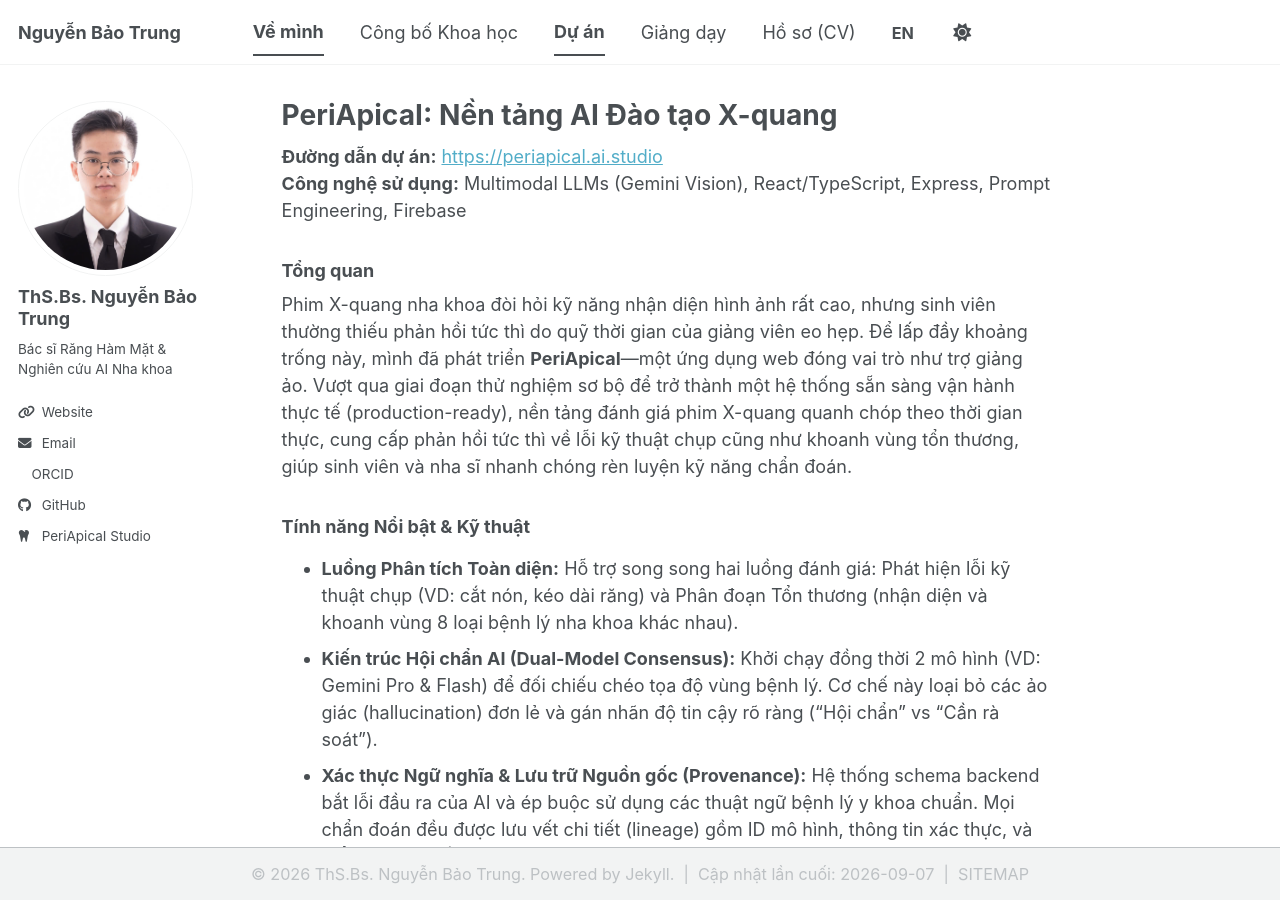
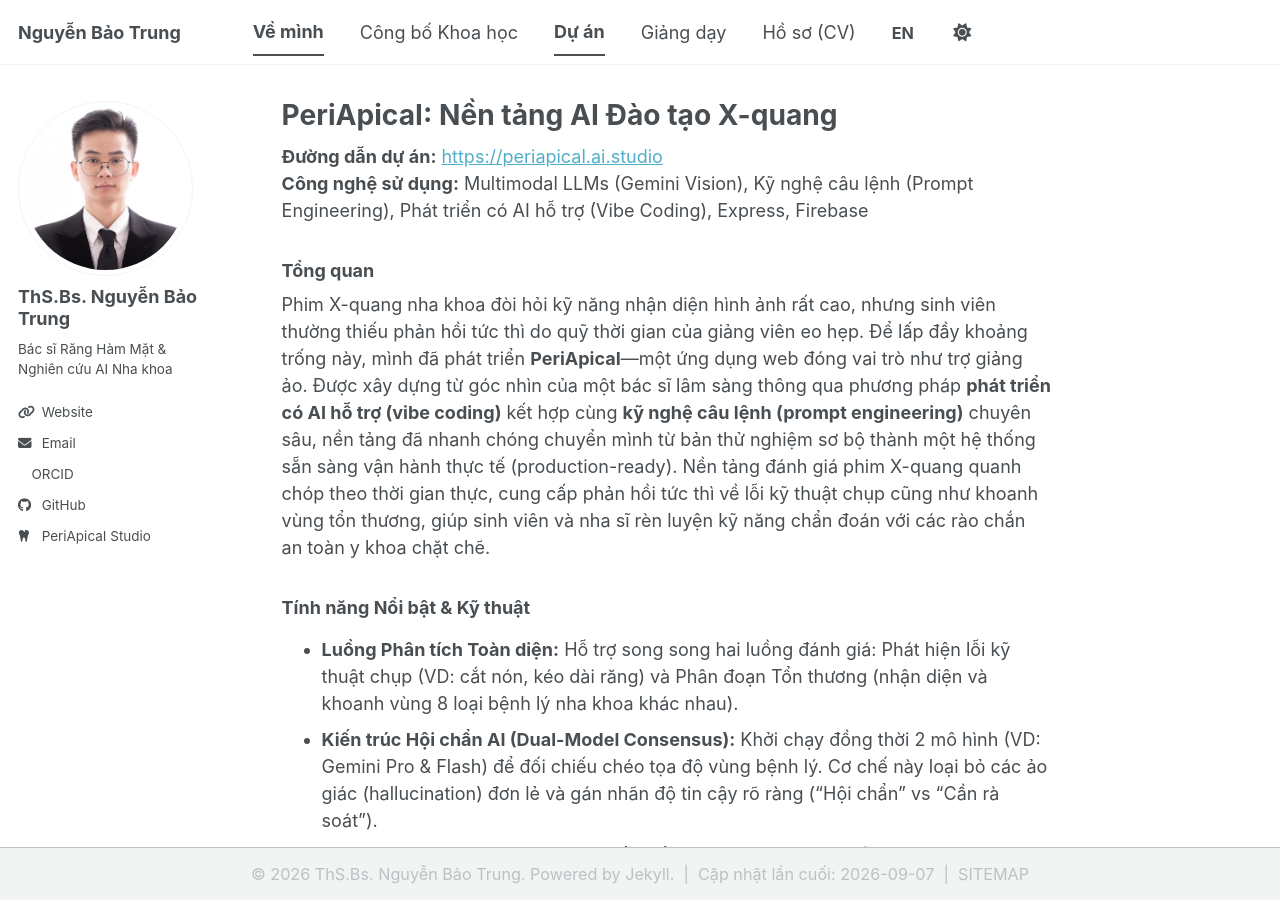
Before and after one commit to trungnb/trungnb.github.io, a Jekyll site: the page built from _portfolio/portfolio-1-periapical-vi.md, in a window 1280 px wide and 900 px high. Built offline with Jekyll 4.4.1, drawn with Linux system fonts in a browser that asks for light colours; a style sheet for code colours, icons or effects is not loaded.

Commit message:
docs: highlight vibe coding and prompt engineering methodology in PeriApicaI portfolio

```diff
--- a/_portfolio/portfolio-1-periapical-vi.md
+++ b/_portfolio/portfolio-1-periapical-vi.md
@@ -1,16 +1,16 @@
 ---
 title: "PeriApicaI: Nền tảng AI Đào tạo X-quang"
-excerpt: "Nền tảng lâm sàng tương tác sử dụng LLM Đa phương thức (Gemini Vision) để phân tích lỗi X-quang và khoanh vùng tổn thương.<br/><img src='https://img.shields.io/badge/Live_App-periapical.ai.studio-blue'>"
+excerpt: "Nền tảng lâm sàng tương tác sử dụng LLM Đa phương thức (Gemini Vision) để phân tích lỗi X-quang và khoanh vùng tổn thương.<br/><img src='https://img.shields.io/badge/Live_App-periapical.ai.studio-blue'> <img src='https://img.shields.io/badge/Ph%C6%B0%C6%A1ng_ph%C3%A1p-Vibe_Coding_%26_Prompt_Eng-purple'>"
 collection: portfolio
 date: 2026-08-01
 lang: vi
 permalink: /vi/portfolio/portfolio-1-periapical/
 ---
 **Đường dẫn dự án:** [https://periapical.ai.studio](https://periapical.ai.studio)
-**Công nghệ sử dụng:** Multimodal LLMs (Gemini Vision), React/TypeScript, Express, Prompt Engineering, Firebase
+**Công nghệ sử dụng:** Multimodal LLMs (Gemini Vision), Kỹ nghệ câu lệnh (Prompt Engineering), Phát triển có AI hỗ trợ (Vibe Coding), Express, Firebase
 
 ### Tổng quan
-Phim X-quang nha khoa đòi hỏi kỹ năng nhận diện hình ảnh rất cao, nhưng sinh viên thường thiếu phản hồi tức thì do quỹ thời gian của giảng viên eo hẹp. Để lấp đầy khoảng trống này, mình đã phát triển **PeriApicaI**—một ứng dụng web đóng vai trò như trợ giảng ảo. Vượt qua giai đoạn thử nghiệm sơ bộ để trở thành một hệ thống sẵn sàng vận hành thực tế (production-ready), nền tảng đánh giá phim X-quang quanh chóp theo thời gian thực, cung cấp phản hồi tức thì về lỗi kỹ thuật chụp cũng như khoanh vùng tổn thương, giúp sinh viên và nha sĩ nhanh chóng rèn luyện kỹ năng chẩn đoán.
+Phim X-quang nha khoa đòi hỏi kỹ năng nhận diện hình ảnh rất cao, nhưng sinh viên thường thiếu phản hồi tức thì do quỹ thời gian của giảng viên eo hẹp. Để lấp đầy khoảng trống này, mình đã phát triển **PeriApicaI**—một ứng dụng web đóng vai trò như trợ giảng ảo. Được xây dựng từ góc nhìn của một bác sĩ lâm sàng thông qua phương pháp **phát triển có AI hỗ trợ (vibe coding)** kết hợp cùng **kỹ nghệ câu lệnh (prompt engineering)** chuyên sâu, nền tảng đã nhanh chóng chuyển mình từ bản thử nghiệm sơ bộ thành một hệ thống sẵn sàng vận hành thực tế (production-ready). Nền tảng đánh giá phim X-quang quanh chóp theo thời gian thực, cung cấp phản hồi tức thì về lỗi kỹ thuật chụp cũng như khoanh vùng tổn thương, giúp sinh viên và nha sĩ rèn luyện kỹ năng chẩn đoán với các rào chắn an toàn y khoa chặt chẽ.
 
 ### Tính năng Nổi bật & Kỹ thuật
 
```
Also changed, not shown: _portfolio/portfolio-1-periapical.md (+3 -3 lines).
